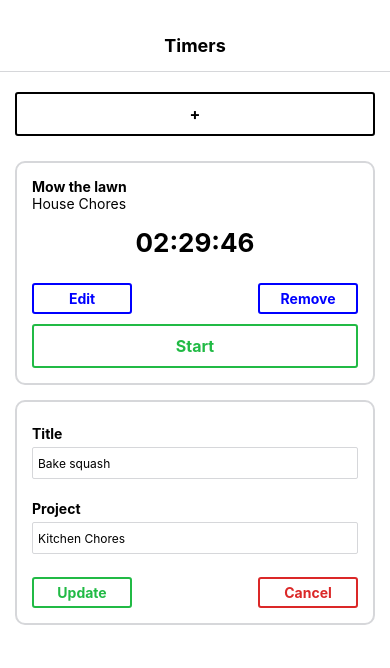
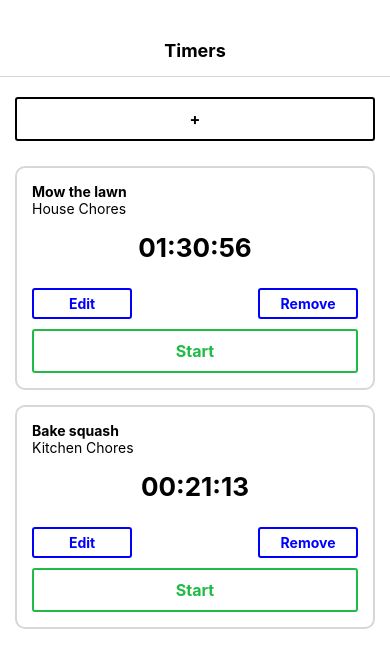
Before and after one commit to MaxJW/FullStack-React-Native, a React Native app in the folder time-tracking/: screen / in a window 390 px wide. Shown: the top 668 px of the page. Built offline with nearby package versions, Linux system fonts and the light colour scheme.

Commit message:
Transitioned to stateful elements

```diff
--- a/time-tracking/App.js
+++ b/time-tracking/App.js
@@ -1,32 +1,51 @@
 import React from 'react';
 import { StyleSheet, Text, View, ScrollView } from 'react-native';
+import uuidv4 from 'uuid/v4';
 
 import EditableTimer from './components/EditableTimer';
 import ToggleableTimerForm from './components/ToggleableTimerForm';
 
 export default class App extends React.Component {
+  state = {
+    timers: [
+      {
+        title: 'Mow the lawn',
+        project: 'House Chores',
+        id: uuidv4(),
+        elapsed: 5456099,
+        isRunning: true,
+      },
+      {
+        title: 'Bake squash',
+        project: 'Kitchen Chores',
+        id: uuidv4(),
+        elapsed: 1273998,
+        isRunning: false,
+      },
+    ],
+  };
+
   render() {
+    const { timers } = this.state;
     return (
       <View style={styles.appContainer}>
         <View style={styles.titleContainer}>
           <Text style={styles.title}>Timers</Text>
         </View>
         <ScrollView style={styles.timerList}>
-          <ToggleableTimerForm isOpen={false} />
-          <EditableTimer
-          id="1"
-          title="Mow the lawn"
-          project="House Chores"
-          elapsed="8986300"
-          isRunning
-          />
-          <EditableTimer
-          id="2"
-          title="Bake squash"
-          project="Kitchen Chores"
-          elapsed="3890985"
-          editFormOpen
-          />
+          <ToggleableTimerForm />
+          {timers.map(
+            ({ title, project, id, elapsed, isRunning }) => (
+              <EditableTimer
+                key={id}
+                id={id}
+                title={title}
+                project={project}
+                elapsed={elapsed}
+                isRunning={isRunning}
+              />
+            ),
+          )}
         </ScrollView>
       </View>
     );
@@ -38,7 +57,7 @@ const styles = StyleSheet.create({
     flex: 1,
   },
   titleContainer: {
-    paddingTop: 35,
+    paddingTop: 40,
     paddingBottom: 15,
     borderBottomWidth: 1,
     borderBottomColor: '#D6D7DA',
--- a/time-tracking/components/EditableTimer.js
+++ b/time-tracking/components/EditableTimer.js
@@ -3,14 +3,15 @@ import React from 'react';
 import TimerForm from './TimerForm';
 import Timer from './Timer';
 
-export default function EditableTimer({
-    id,
-    title,
-    project,
-    elapsed,
-    isRunning,
-    editFormOpen,
-}) {
+export default class EditableTimer extends React.Component {
+    state = {
+        editFormOpen: false,
+    };
+
+    render() {
+        const { id, title, project, elapsed, isRunning } = this.props;
+        const { editFormOpen } = this.state;
+
         if (editFormOpen) {
             return <TimerForm id={id} title={title} project={project} />;
         }
@@ -24,3 +25,4 @@ export default function EditableTimer({
             />
         );
     }
+}
--- a/time-tracking/components/TimerForm.js
+++ b/time-tracking/components/TimerForm.js
@@ -3,7 +3,30 @@ import { StyleSheet, View, Text, TextInput } from 'react-native';
 
 import TimerButton from './TimerButton';
 
-export default function TimerForm({ id, title, project }) {
+export default class TimerForm extends React.Component {
+    constructor(props) {
+        super(props);
+
+        const { id, title, project } = props;
+
+        this.state = {
+            title: id ? title : '',
+            project: id ? project : '',
+        };
+    }
+
+    handleTitleChange = title => {
+        this.setState({ title });
+    };
+
+    handleProjectChange = project => {
+        this.setState({ project });
+    };
+
+    render() {
+        const { id } = this.props;
+        const { title, project } = this.state;
+
         const submitText = id ? 'Update' : 'Create';
 
         return (
@@ -14,7 +37,8 @@ export default function TimerForm({ id, title, project }) {
                         <TextInput
                             style={styles.textInput}
                             underlineColorAndroid="transparent"
-                        defaultValue={title}
+                            onChangeText={this.handleTitleChange}
+                            value={title}
                         />
                     </View>
                 </View>
@@ -24,7 +48,8 @@ export default function TimerForm({ id, title, project }) {
                         <TextInput
                             style={styles.textInput}
                             underlineColorAndroid="transparent"
-                        defaultValue={project}
+                            onChangeText={this.handleProjectChange}
+                            value={project}
                         />
                     </View>
                 </View>
@@ -34,6 +59,7 @@ export default function TimerForm({ id, title, project }) {
                 </View>
             </View>
         );
+    }
 }
 
 const styles = StyleSheet.create({
--- a/time-tracking/components/ToggleableTimerForm.js
+++ b/time-tracking/components/ToggleableTimerForm.js
@@ -1,19 +1,31 @@
 import React from 'react';
-import {StyleSheet, View} from 'react-native';
+import { StyleSheet, View } from 'react-native';
 
 import TimerButton from './TimerButton';
 import TimerForm from './TimerForm';
 
-export default function ToggleableTimerForm({ isOpen }) {
+export default class ToggleableTimerForm extends React.Component {
+    state = {
+        isOpen: false,
+    };
+
+    handleFormOpen = () => {
+        this.setState({ isOpen: true });
+    };
+
+    render() {
+        const { isOpen } = this.state;
+
         return (
             <View style={[styles.container, !isOpen && styles.buttonPadding]}>
                 {isOpen ? (
                     <TimerForm />
                 ) : (
-                <TimerButton title="+" color="black" />
+                        <TimerButton title="+" color="black" onPress={this.handleFormOpen} />
                     )}
             </View>
         );
+    }
 }
 
 const styles = StyleSheet.create({
--- a/time-tracking/package.json
+++ b/time-tracking/package.json
@@ -12,7 +12,8 @@
     "react": "16.8.3",
     "react-dom": "^16.8.6",
     "react-native": "https://github.com/expo/react-native/archive/sdk-34.0.0.tar.gz",
-    "react-native-web": "^0.11.4"
+    "react-native-web": "^0.11.4",
+    "uuid": "^3.3.2"
   },
   "devDependencies": {
     "babel-preset-expo": "^6.0.0"
```
Lines whose indentation alone changed are shown as unchanged.
